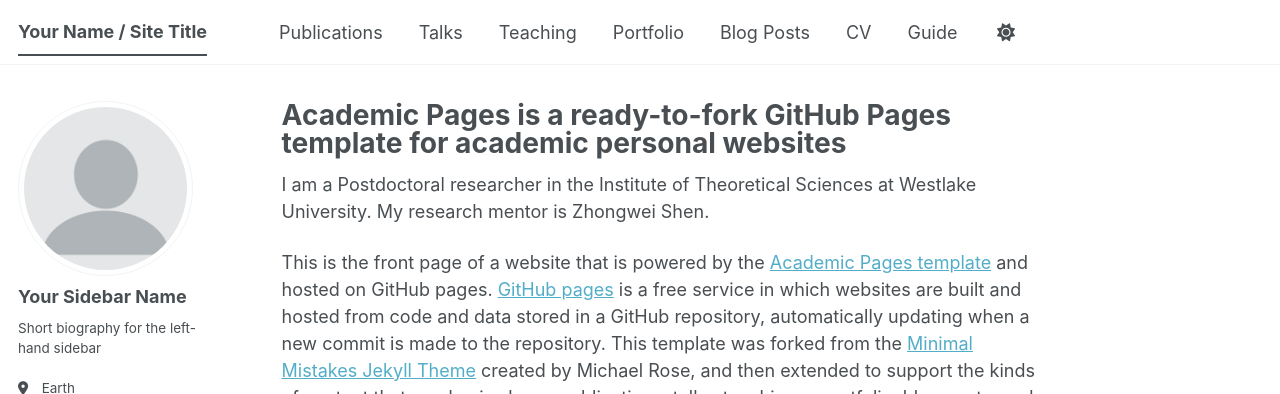
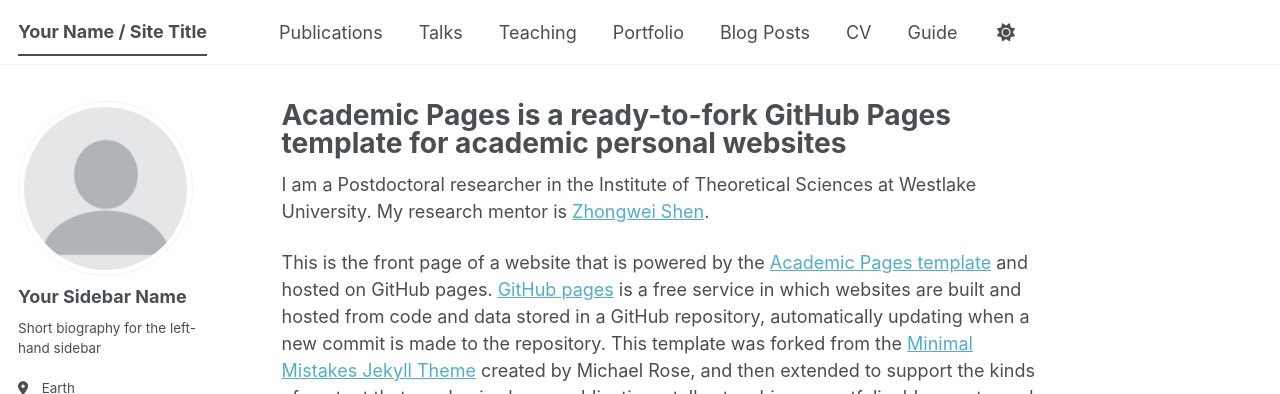
Before and after one commit to XinFu99-droid/xinfu99.github.io, a Jekyll site: the page built from _pages/about.md, in a window 1280 px wide and 900 px high. Shown: the top 394 px of the window. Built offline with Jekyll 4.4.1, drawn with Linux system fonts in a browser that asks for light colours; some web fonts are replaced; a script bundle is joined from its source files by our own code; library files that are not in the unit come from our copies; part of the change alters nothing that is shown.

```diff
--- a/_pages/about.md
+++ b/_pages/about.md
@@ -7,7 +7,7 @@ redirect_from:
   - /about.html
 ---
 
-I am a Postdoctoral researcher in the Institute of Theoretical Sciences at Westlake University. My research mentor is Zhongwei Shen.
+I am a Postdoctoral researcher in the Institute of Theoretical Sciences at Westlake University. My research mentor is [Zhongwei Shen](https://scholar.google.com/citations?user=aS4pZfoAAAAJ&hl=en).
 
 This is the front page of a website that is powered by the [Academic Pages template](https://github.com/academicpages/academicpages.github.io) and hosted on GitHub pages. [GitHub pages](https://pages.github.com) is a free service in which websites are built and hosted from code and data stored in a GitHub repository, automatically updating when a new commit is made to the repository. This template was forked from the [Minimal Mistakes Jekyll Theme](https://mmistakes.github.io/minimal-mistakes/) created by Michael Rose, and then extended to support the kinds of content that academics have: publications, talks, teaching, a portfolio, blog posts, and a dynamically-generated CV. Incidentally, these same features make it a great template for anyone that needs to show off a professional template!
 
```
